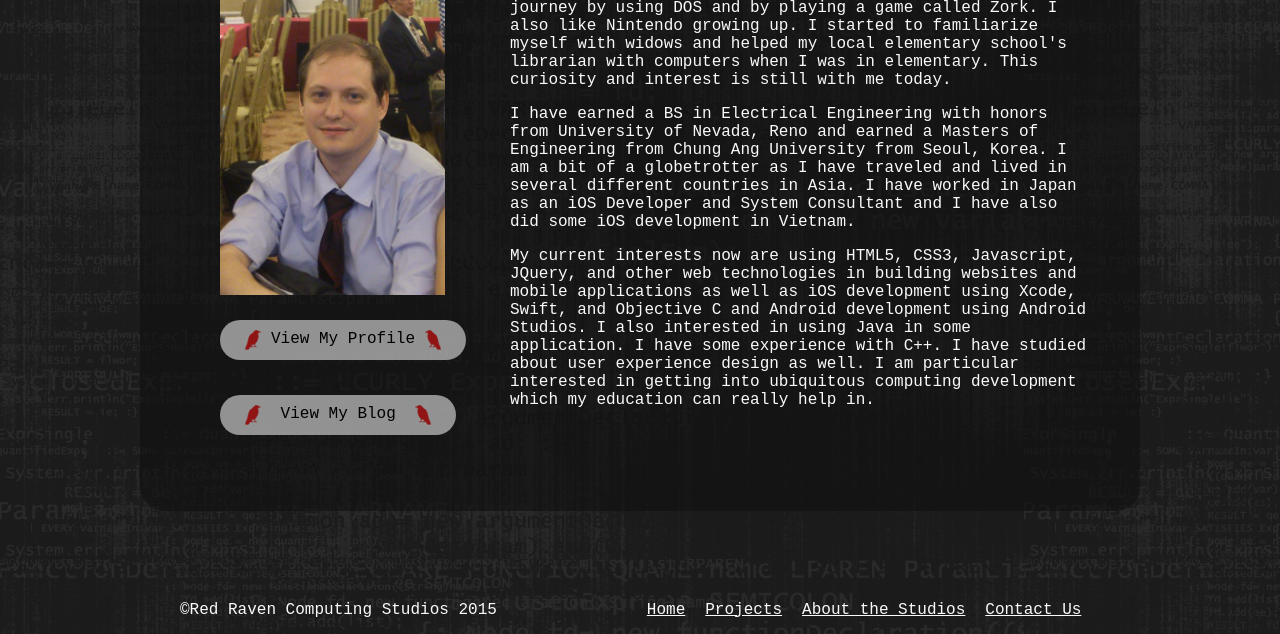
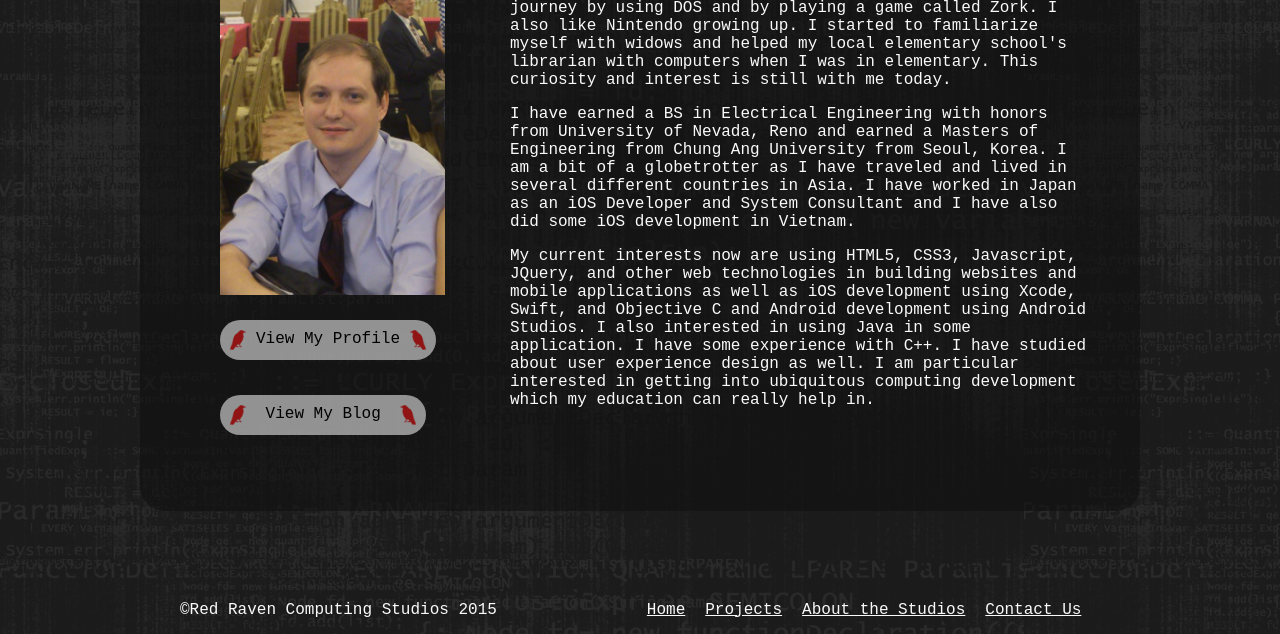
Before and after one commit to EberronBruce/redravenwebsitephp, a PHP site: page /aboutstudios in a window 1280 px wide. Shown: the part 977-1611 px from the top of the page. Run offline with PHP 8.4, Linux system fonts and the light colour scheme.

Commit message:
minor adjustment on button graphics on studio page

```diff
--- a/css/ravenstyle.css
+++ b/css/ravenstyle.css
@@ -312,7 +312,7 @@ a .social-icon {
     float: left;
     font-size:1.0em;
     text-align: center;
-    padding:10px 25px;
+    padding:10px 10px;
     background:rgba(200,200,200,0.7);
     border:0 none;
     cursor:pointer;
```
